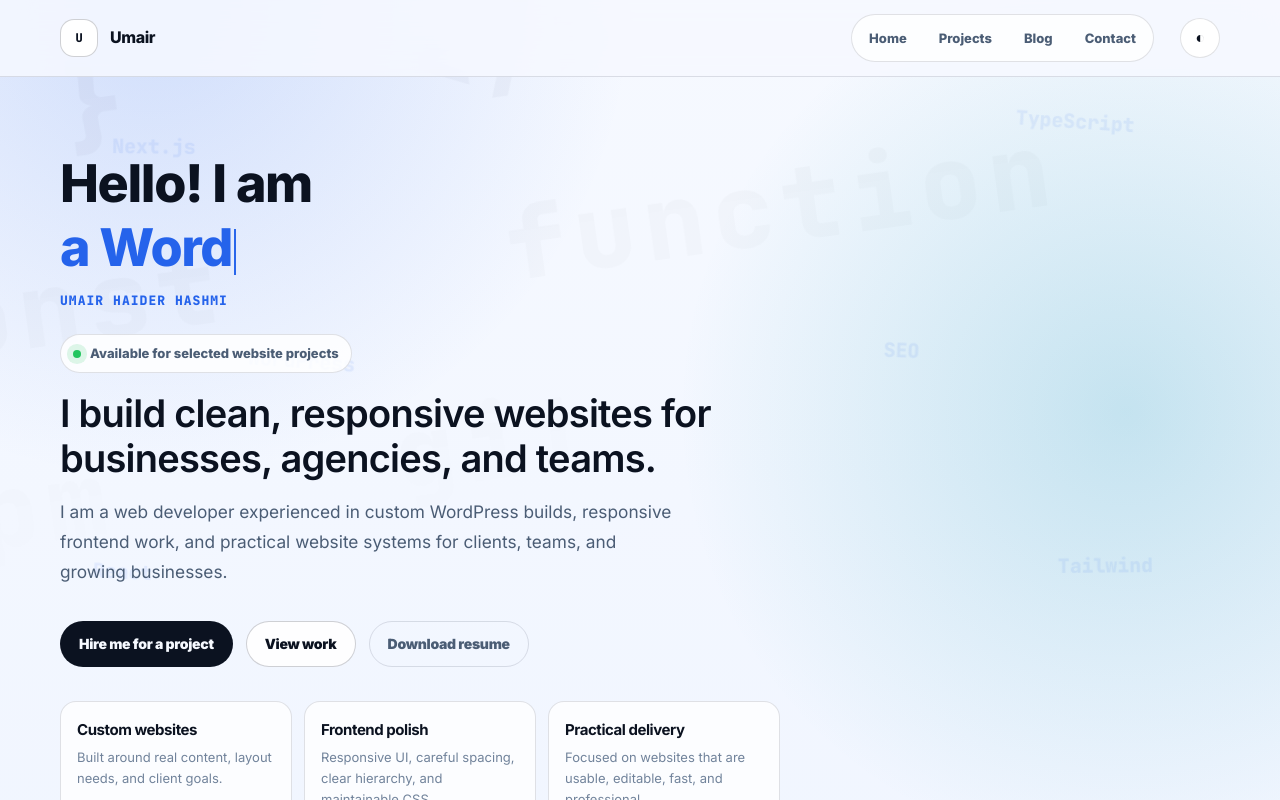
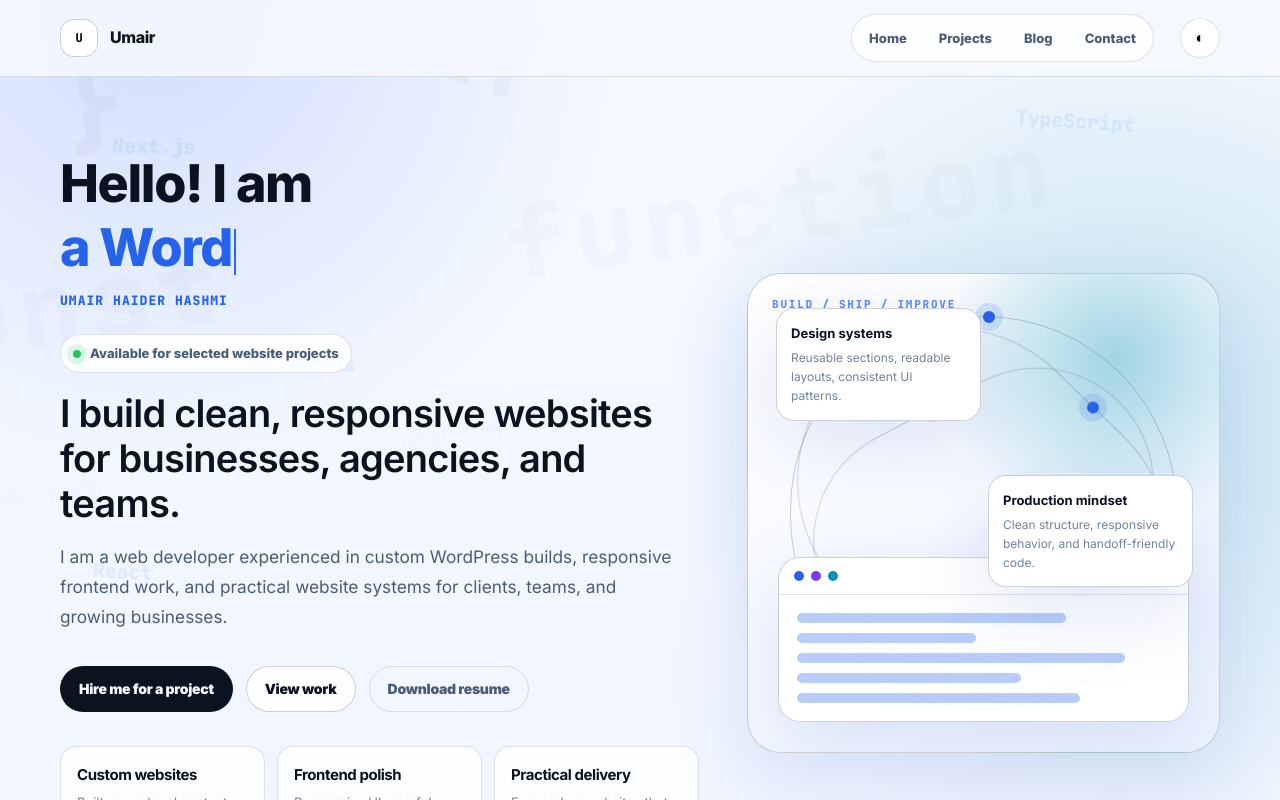
Before and after one commit to omee360/resume, a Next.js app: page / in a window 1280 px wide. Shown: the top 800 px of the page. Built offline with nearby package versions, Linux system fonts and the light colour scheme.

Commit message:
Add hero visual-card and complete home page

```diff
--- a/app/globals.css
+++ b/app/globals.css
@@ -129,3 +129,12 @@
     transform: translate3d(18px, -22px, 0) rotate(4deg);
   }
 }
+
+@keyframes visual-float {
+  0%, 100% { transform: translateY(0); }
+  50% { transform: translateY(-10px); }
+}
+
+@keyframes spin {
+  to { rotate: 360deg; }
+}
--- a/app/page.tsx
+++ b/app/page.tsx
@@ -4,6 +4,7 @@ import { Button } from "@/components/ui/button";
 import { Section } from "@/components/ui/section";
 import { Card } from "@/components/ui/card";
 import { Typewriter } from "@/components/ui/typewriter";
+import { VisualCard } from "@/components/sections/visual-card";
 
 const signals = [
   {
@@ -57,9 +58,18 @@ export default function Home() {
   return (
     <Container>
       <section className="py-[52px] md:py-[78px]">
+        <div className="grid items-center gap-12 lg:grid-cols-[1fr_0.74fr]">
+          <div>
             <h1 className="grid max-w-[760px] gap-1.5 text-[clamp(28px,4.2vw,52px)] font-extrabold leading-[1.12] tracking-[-0.026em] text-ink">
               <span>Hello! I am</span>
-          <Typewriter words={["Umair.", "a web developer.", "a WordPress developer.", "a frontend developer."]} />
+              <Typewriter
+                words={[
+                  "Umair.",
+                  "a web developer.",
+                  "a WordPress developer.",
+                  "a frontend developer.",
+                ]}
+              />
             </h1>
 
             <p className="mt-[14px] font-mono text-[13px] font-extrabold uppercase tracking-[0.08em] text-brand">
@@ -78,8 +88,8 @@ export default function Home() {
 
             <p className="mt-4 max-w-[620px] text-[clamp(16px,1.35vw,18px)] leading-[1.75] text-muted">
               I am a web developer experienced in custom WordPress builds,
-          responsive frontend work, and practical website systems for clients,
-          teams, and growing businesses.
+              responsive frontend work, and practical website systems for
+              clients, teams, and growing businesses.
             </p>
 
             <div className="mt-[34px] flex flex-wrap gap-[13px]">
@@ -106,6 +116,11 @@ export default function Home() {
                   </span>
                 </div>
               ))}
+            </div>
+          </div>
+          <div className="hidden lg:block">
+            <VisualCard />
+          </div>
         </div>
       </section>
       <Section
--- /dev/null
+++ b/components/sections/visual-card.tsx
@@ -0,0 +1,58 @@
+const orbits = [
+  "inset-[42px] [animation:spin_24s_linear_infinite]",
+  "inset-[86px_36px] rotate-[44deg] [animation:spin_32s_linear_infinite]",
+  "inset-[122px_58px] rotate-[-28deg] [animation:spin_28s_linear_infinite]",
+];
+
+const codeLines = ["72%", "48%", "88%", "60%", "76%"];
+
+export function VisualCard() {
+  return (
+    <div
+      aria-hidden="true"
+      className="relative min-h-[480px] overflow-hidden rounded-xl border border-line-strong bg-[radial-gradient(circle_at_78%_18%,color-mix(in_srgb,var(--color-brand-2)_36%,transparent),transparent_11rem),linear-gradient(145deg,var(--color-paper),var(--color-paper-2))] shadow-soft [animation:visual-float_7s_ease-in-out_infinite] [isolation:isolate]"
+    >
+      <span className="absolute left-6 top-[22px] z-[1] font-mono text-[11px] font-black tracking-[0.16em] text-[color-mix(in_srgb,var(--color-brand)_72%,transparent)]">
+        BUILD / SHIP / IMPROVE
+      </span>
+
+      {orbits.map((cls, i) => (
+        <div
+          key={i}
+          className={`absolute rounded-full border border-line-strong ${cls}`}
+        >
+          <span className="absolute -top-[6px] left-1/2 h-3 w-3 rounded-full bg-brand shadow-[0_0_0_8px_color-mix(in_srgb,var(--color-brand)_14%,transparent)]" />
+        </div>
+      ))}
+      <div className="absolute left-7 top-[34px] z-[3] max-w-[205px] rounded-[18px] border border-line-strong bg-paper p-[14px] shadow-soft">
+        <strong className="block text-[13px]">Design systems</strong>
+        <span className="mt-1 block text-[12px] text-soft">
+          Reusable sections, readable layouts, consistent UI patterns.
+        </span>
+      </div>
+      <div className="absolute right-[26px] top-[42%] z-[3] max-w-[205px] rounded-[18px] border border-line-strong bg-paper p-[14px] shadow-soft">
+        <strong className="block text-[13px]">Production mindset</strong>
+        <span className="mt-1 block text-[12px] text-soft">
+          Clean structure, responsive behavior, and handoff-friendly code.
+        </span>
+      </div>
+
+      <div className="absolute bottom-[30px] left-[30px] right-[30px] z-[2] overflow-hidden rounded-[22px] border border-line-strong bg-[color-mix(in_srgb,var(--color-paper)_92%,transparent)] shadow-soft">
+        <div className="flex items-center gap-[7px] border-b border-line px-[15px] py-[13px]">
+          <span className="h-[10px] w-[10px] rounded-full bg-brand" />
+          <span className="h-[10px] w-[10px] rounded-full bg-brand-3" />
+          <span className="h-[10px] w-[10px] rounded-full bg-brand-2" />
+        </div>
+        <div className="grid gap-[10px] p-[18px]">
+          {codeLines.map((w, i) => (
+            <span
+              key={i}
+              className="block h-[10px] rounded-full bg-[color-mix(in_srgb,var(--color-brand)_32%,transparent)]"
+              style={{ width: w }}
+            />
+          ))}
+        </div>
+      </div>
+    </div>
+  );
+}
```
Lines whose indentation alone changed are shown as unchanged.
